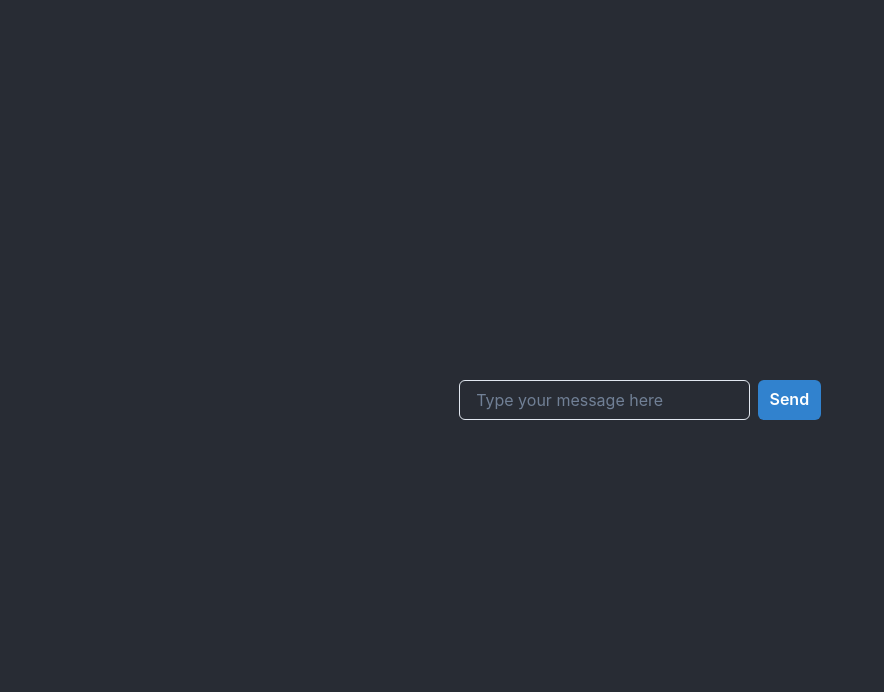
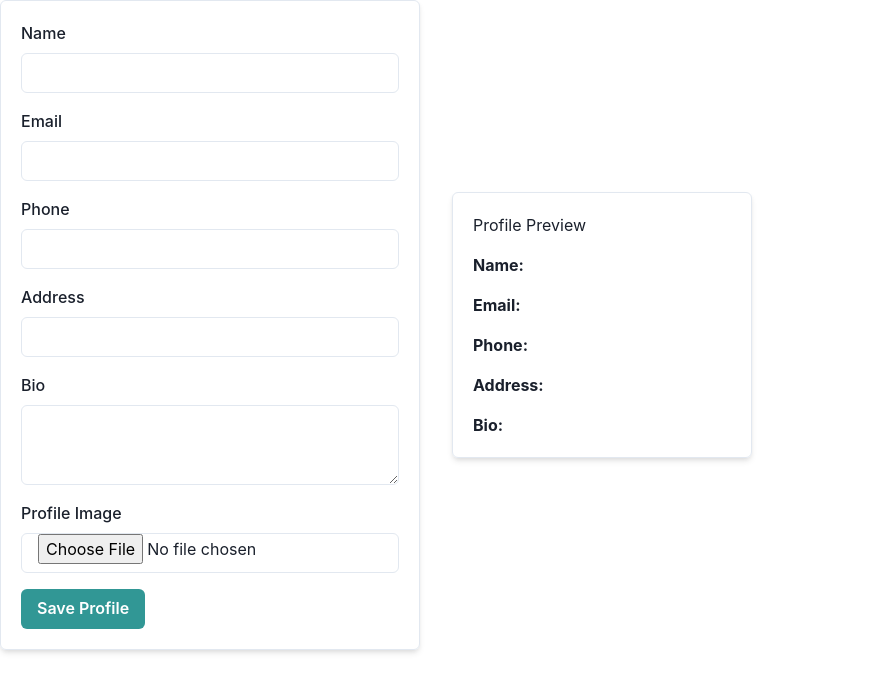
Before and after one commit to mehtab39/local-chat, a React (Create React App) app: page /profile in a window 1280 px wide. Shown: the top 692 px of the page, without its empty margins (0-884 px from the left). Built offline with nearby package versions, Linux system fonts and the light colour scheme.

Commit message:
Add: profile page

```diff
--- a/package.json
+++ b/package.json
@@ -13,6 +13,7 @@
     "immutable": "^4.3.7",
     "react": "^18.3.1",
     "react-dom": "^18.3.1",
+    "react-router-dom": "^6.26.0",
     "react-scripts": "5.0.1",
     "web-vitals": "^2.1.4"
   },
--- a/src/App.css
+++ /dev/null
@@ -1,38 +0,0 @@
-.App {
-  text-align: center;
-}
-
-.App-logo {
-  height: 40vmin;
-  pointer-events: none;
-}
-
-@media (prefers-reduced-motion: no-preference) {
-  .App-logo {
-    animation: App-logo-spin infinite 20s linear;
-  }
-}
-
-.App-header {
-  background-color: #282c34;
-  min-height: 100vh;
-  display: flex;
-  flex-direction: column;
-  align-items: center;
-  justify-content: center;
-  font-size: calc(10px + 2vmin);
-  color: white;
-}
-
-.App-link {
-  color: #61dafb;
-}
-
-@keyframes App-logo-spin {
-  from {
-    transform: rotate(0deg);
-  }
-  to {
-    transform: rotate(360deg);
-  }
-}
--- a/src/App.js
+++ /dev/null
@@ -1,15 +0,0 @@
-import logo from './logo.svg';
-import './App.css';
-import Chat from './components/Main';
-
-function App() {
-  return (
-    <div className="App">
-      <header className="App-header">
-        <Chat/>
-      </header>
-    </div>
-  );
-}
-
-export default App;
--- /dev/null
+++ b/src/components/App.js
@@ -0,0 +1,40 @@
+import React from 'react';
+import { BrowserRouter as Router, Route, Routes } from 'react-router-dom';
+import Profile from './Profile';
+import Chat from './Chat';
+import { ChakraProvider } from '@chakra-ui/react';
+
+function App() {
+  return (
+    <ChakraProvider>
+      <Router>
+        <div className="App">
+          <header className="App-header">
+            <Routes>
+              <Route path="/profile" element={<Profile />} />
+              <Route path="/chat" element={<Chat />} />
+              <Route path="/" element={<Home />} />
+              <Route path="*" element={<NotFound />} />
+            </Routes>
+          </header>
+        </div>
+      </Router>
+    </ChakraProvider>
+  );
+}
+
+const Home = () => (
+  <div>
+    <h1>Welcome to the App</h1>
+    <p>Select a page from the navigation.</p>
+  </div>
+);
+
+const NotFound = () => (
+  <div>
+    <h1>404 Not Found</h1>
+    <p>The page you're looking for does not exist.</p>
+  </div>
+);
+
+export default App;
--- /dev/null
+++ b/src/components/Profile.jsx
@@ -0,0 +1,142 @@
+import React, { useState, useCallback } from 'react';
+import {
+    Box, Button, FormControl, FormLabel, Input, Textarea, Image, VStack, HStack, useToast, Flex
+} from '@chakra-ui/react';
+import { Map, fromJS } from 'immutable';
+
+const initialProfileState = Map({
+    name: '',
+    email: '',
+    phone: '',
+    address: '',
+    bio: '',
+    profileImage: null,
+});
+
+const Profile = ({existingProfile}) => {
+    const [profile, setProfile] = useState(existingProfile ? fromJS(existingProfile) : initialProfileState);
+    const [previewImage, setPreviewImage] = useState(null);
+    const toast = useToast();
+
+    const handleInputChange = useCallback((e) => {
+        const { name, value } = e.target;
+        setProfile(prevProfile => prevProfile.set(name, value));
+    }, []);
+
+    const handleImageChange = useCallback((e) => {
+        const file = e.target.files[0];
+        if (file) {
+            setProfile(prevProfile => prevProfile.set('profileImage', file));
+            setPreviewImage(URL.createObjectURL(file));
+        }
+    }, []);
+
+
+    const handleSubmit = () => {
+        toast({
+            title: 'Profile updated.',
+            description: 'Your profile information has been updated.',
+            status: 'success',
+            duration: 9000,
+            isClosable: true,
+        });
+    };
+
+    return (
+        <HStack spacing={8}>
+            <Box p={5} borderWidth={1} borderRadius="md" boxShadow="md">
+                <FormControl>
+                    <FormLabel htmlFor="name">Name</FormLabel>
+                    <Input
+                        id="name"
+                        name="name"
+                        value={profile.get('name')}
+                        onChange={handleInputChange}
+                    />
+                </FormControl>
+                <FormControl mt={4}>
+                    <FormLabel htmlFor="email">Email</FormLabel>
+                    <Input
+                        id="email"
+                        name="email"
+                        type="email"
+                        value={profile.get('email')}
+                        onChange={handleInputChange}
+                    />
+                </FormControl>
+                <FormControl mt={4}>
+                    <FormLabel htmlFor="phone">Phone</FormLabel>
+                    <Input
+                        id="phone"
+                        name="phone"
+                        type="tel"
+                        value={profile.get('phone')}
+                        onChange={handleInputChange}
+                    />
+                </FormControl>
+                <FormControl mt={4}>
+                    <FormLabel htmlFor="address">Address</FormLabel>
+                    <Input
+                        id="address"
+                        name="address"
+                        value={profile.get('address')}
+                        onChange={handleInputChange}
+                    />
+                </FormControl>
+                <FormControl mt={4}>
+                    <FormLabel htmlFor="bio">Bio</FormLabel>
+                    <Textarea
+                        id="bio"
+                        name="bio"
+                        value={profile.get('bio')}
+                        onChange={handleInputChange}
+                    />
+                </FormControl>
+                <FormControl mt={4}>
+                    <FormLabel htmlFor="profileImage">Profile Image</FormLabel>
+                    <Input
+                        id="profileImage"
+                        type="file"
+                        accept="image/*"
+                        onChange={handleImageChange}
+                    />
+                </FormControl>
+                <Button mt={4} colorScheme="teal" onClick={handleSubmit}>
+                    Save Profile
+                </Button>
+            </Box>
+
+            <Box p={5} minWidth='300px' borderWidth={1} borderRadius="md" boxShadow="md">
+                <VStack spacing={4} align="start">
+                    <h2>Profile Preview</h2>
+                    {previewImage && (
+                        <Image
+                            src={previewImage}
+                            alt="Profile Preview"
+                            boxSize="150px"
+                            objectFit="cover"
+                            borderRadius="md"
+                        />
+                    )}
+                    <Box>
+                        <strong>Name:</strong> {profile.get('name')}
+                    </Box>
+                    <Box>
+                        <strong>Email:</strong> {profile.get('email')}
+                    </Box>
+                    <Box>
+                        <strong>Phone:</strong> {profile.get('phone')}
+                    </Box>
+                    <Box>
+                        <strong>Address:</strong> {profile.get('address')}
+                    </Box>
+                    <Box>
+                        <strong>Bio:</strong> {profile.get('bio')}
+                    </Box>
+                </VStack>
+            </Box>
+        </HStack>
+    );
+};
+
+export default Profile;
--- a/src/index.css
+++ /dev/null
@@ -1,13 +0,0 @@
-body {
-  margin: 0;
-  font-family: -apple-system, BlinkMacSystemFont, 'Segoe UI', 'Roboto', 'Oxygen',
-    'Ubuntu', 'Cantarell', 'Fira Sans', 'Droid Sans', 'Helvetica Neue',
-    sans-serif;
-  -webkit-font-smoothing: antialiased;
-  -moz-osx-font-smoothing: grayscale;
-}
-
-code {
-  font-family: source-code-pro, Menlo, Monaco, Consolas, 'Courier New',
-    monospace;
-}
--- a/src/index.js
+++ b/src/index.js
@@ -1,15 +1,8 @@
 import React from 'react';
 import ReactDOM from 'react-dom/client';
-import './index.css';
-import App from './App';
-import reportWebVitals from './reportWebVitals';
+import App from './components/App';
 
 const root = ReactDOM.createRoot(document.getElementById('root'));
 root.render(
   <App />
 );
-
-// If you want to start measuring performance in your app, pass a function
-// to log results (for example: reportWebVitals(console.log))
-// or send to an analytics endpoint. Learn more: https://bit.ly/CRA-vitals
-reportWebVitals();
```
Also changed, not shown: 2 other files (tests, documents, lock files or other folders).
